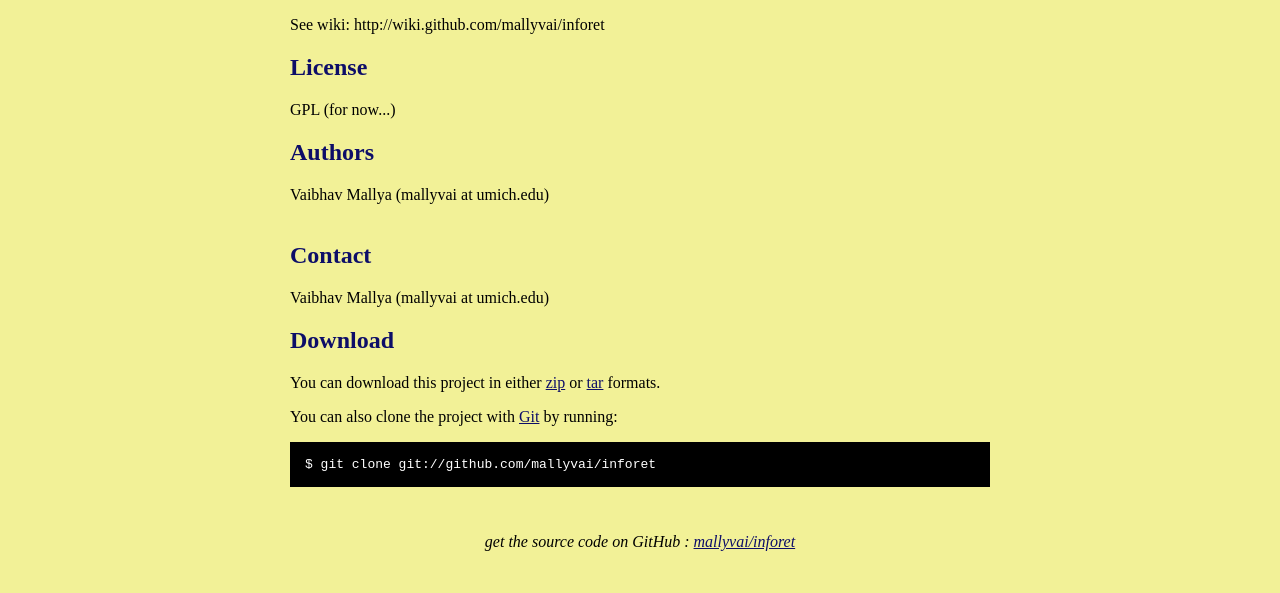
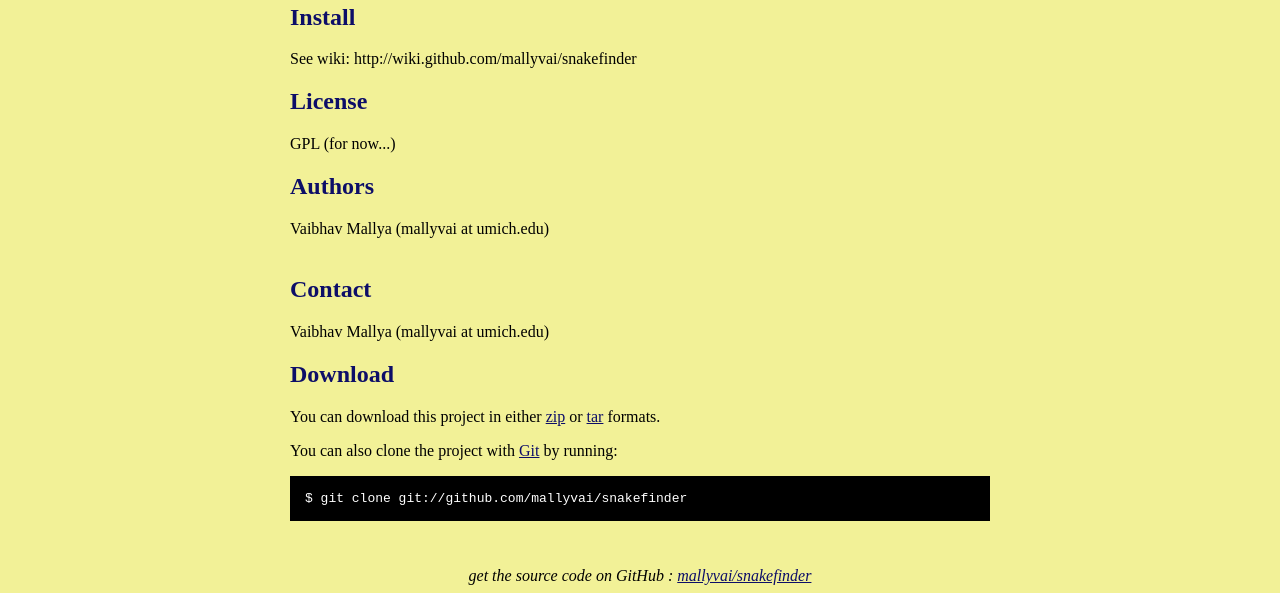
Before and after one commit to mallyvai/snakefinder, a plain HTML site: page index.html in a window 1280 px wide. Shown: the part 330-923 px from the top of the page. Before the commit the page ends 889 px from the top, so only its background shows below. Drawn offline with Linux system fonts and the light colour scheme.

Commit message:
updated to snakefinder and not inforet

```diff
--- a/index.html
+++ b/index.html
@@ -1,11 +1,11 @@
-<!DOCTYPE html PUBLIC "-//W3C//DTD XHTML 1.0 Strict//EN"
+!DOCTYPE html PUBLIC "-//W3C//DTD XHTML 1.0 Strict//EN"
 	"http://www.w3.org/TR/xhtml1/DTD/xhtml1-strict.dtd">
 
 <html xmlns="http://www.w3.org/1999/xhtml" xml:lang="en" lang="en">
 <head>
 	<meta http-equiv="Content-Type" content="text/html; charset=utf-8"/>
 
-	<title>mallyvai/inforet @ GitHub</title>
+	<title>mallyvai/snakefinder @ GitHub</title>
 
 	<style type="text/css">
 		body {
@@ -34,18 +34,18 @@
 </head>
 
 <body>
-  <a href="http://github.com/mallyvai/inforet"><img style="position: absolute; top: 0; right: 0; border: 0;" src="http://s3.amazonaws.com/github/ribbons/forkme_right_darkblue_121621.png" alt="Fork me on GitHub" /></a>
+  <a href="http://github.com/mallyvai/snakefinder"><img style="position: absolute; top: 0; right: 0; border: 0;" src="http://s3.amazonaws.com/github/ribbons/forkme_right_darkblue_121621.png" alt="Fork me on GitHub" /></a>
 
   <div id="container">
 
     <div class="download">
-      <a href="http://github.com/mallyvai/inforet/zipball/master">
+      <a href="http://github.com/mallyvai/snakefinder/zipball/master">
         <img border="0" width="90" src="http://github.com/images/modules/download/zip.png"></a>
-      <a href="http://github.com/mallyvai/inforet/tarball/master">
+      <a href="http://github.com/mallyvai/snakefinder/tarball/master">
         <img border="0" width="90" src="http://github.com/images/modules/download/tar.png"></a>
     </div>
 
-    <h1><a href="http://github.com/mallyvai/inforet">inforet</a>
+    <h1><a href="http://github.com/mallyvai/snakefinder">snakefinder</a>
       <span class="small">by <a href="http://github.com/mallyvai">mallyvai</a></span></h1>
 
     <div class="description">
@@ -55,7 +55,7 @@
     <h2>Dependencies</h2>
 <p>Python 2.6 or above (3.0 not yet supported)</p>
 <h2>Install</h2>
-<p>See wiki: http://wiki.github.com/mallyvai/inforet</p>
+<p>See wiki: http://wiki.github.com/mallyvai/snakefinder</p>
 <h2>License</h2>
 <p>GPL (for now...)</p>
 <h2>Authors</h2>
@@ -70,16 +70,16 @@
     <h2>Download</h2>
     <p>
       You can download this project in either
-      <a href="http://github.com/mallyvai/inforet/zipball/master">zip</a> or
-      <a href="http://github.com/mallyvai/inforet/tarball/master">tar</a> formats.
+      <a href="http://github.com/mallyvai/snakefinder/zipball/master">zip</a> or
+      <a href="http://github.com/mallyvai/snakefinder/tarball/master">tar</a> formats.
     </p>
     <p>You can also clone the project with <a href="http://git-scm.com">Git</a>
       by running:
-      <pre>$ git clone git://github.com/mallyvai/inforet</pre>
+      <pre>$ git clone git://github.com/mallyvai/snakefinder</pre>
     </p>
 
     <div class="footer">
-      get the source code on GitHub : <a href="http://github.com/mallyvai/inforet">mallyvai/inforet</a>
+      get the source code on GitHub : <a href="http://github.com/mallyvai/snakefinder">mallyvai/snakefinder</a>
     </div>
 
   </div>
```
